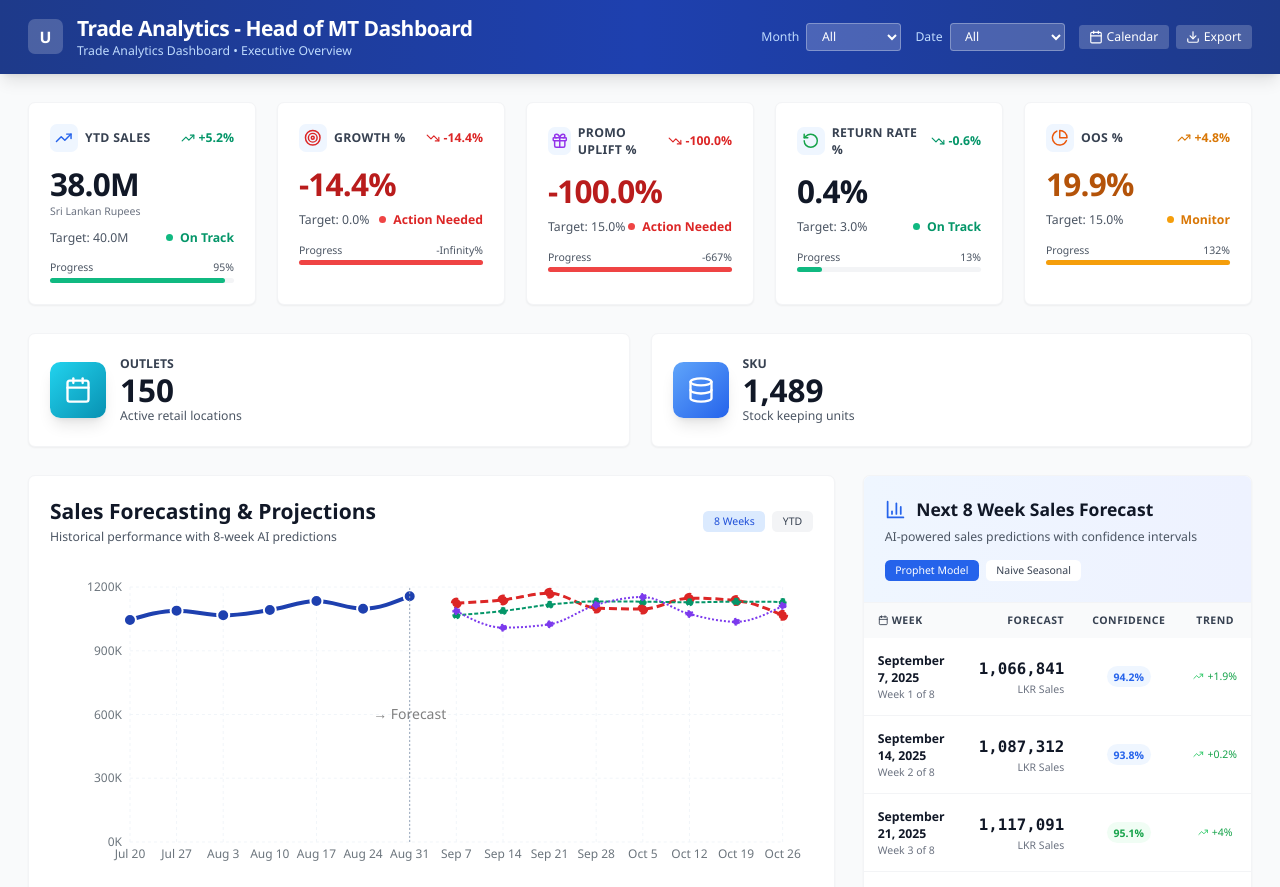
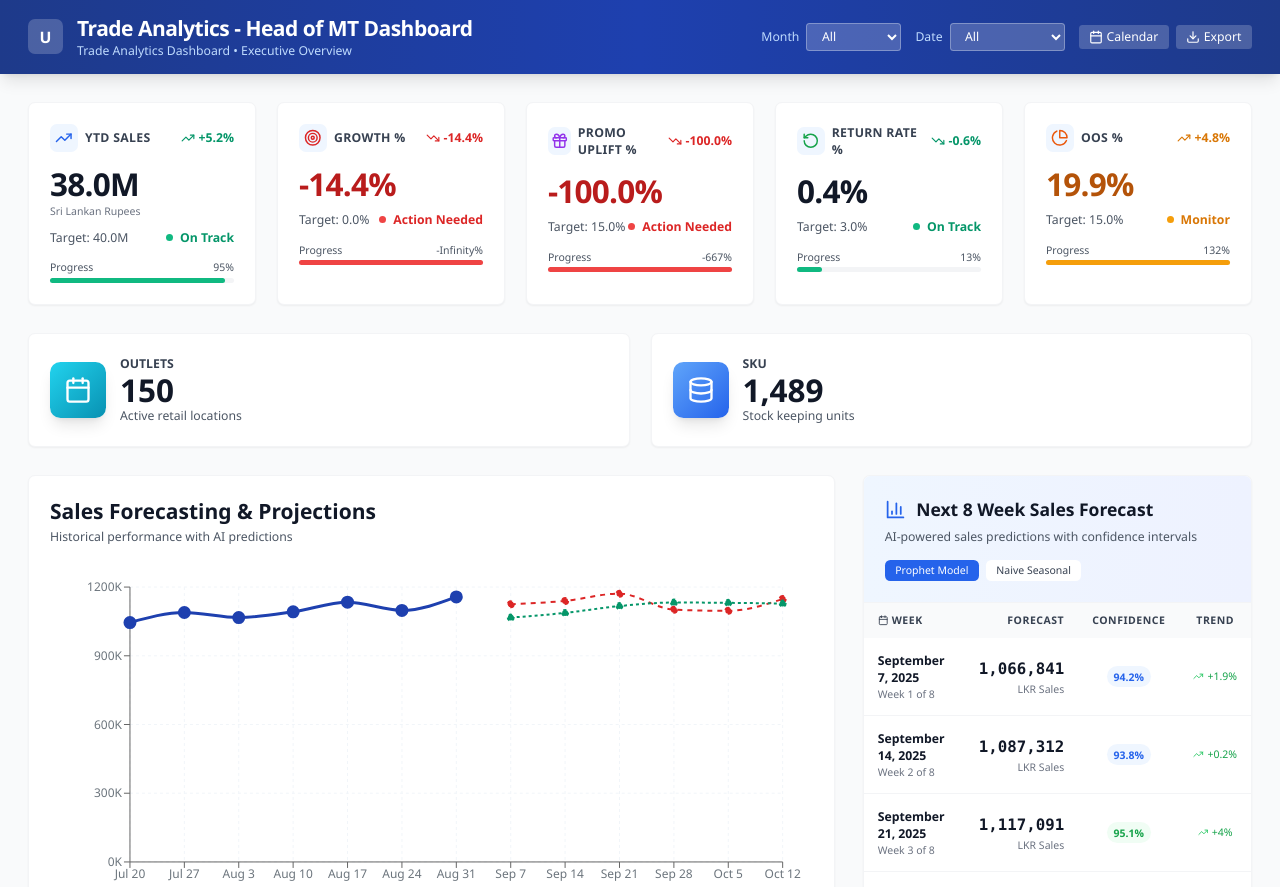
Before and after one commit to dilmithp/tablue-kind, a Next.js app: page / in a window 1280 px wide. Shown: the top 887 px of the page. Built offline with nearby package versions, Linux system fonts and the light colour scheme.

Commit message:
deployment error fix 4

```diff
--- a/src/components/ForecastChart.tsx
+++ b/src/components/ForecastChart.tsx
@@ -10,8 +10,7 @@ import {
     CartesianGrid,
     Tooltip,
     Legend,
-    ResponsiveContainer,
-    ReferenceLine
+    ResponsiveContainer
 } from 'recharts';
 import { SalesData } from '@/lib/types';
 
@@ -21,54 +20,34 @@ interface ForecastChartProps {
 }
 
 export function ForecastChart({ data, height = 300 }: ForecastChartProps) {
-    // Enhanced data with beautiful styling
-    const enhancedData = [
-        // Historical actual data (darker, solid lines)
-        { week: '2025-07-20', actual: 1045000, sarimax: null, prophet: null, naive: null },
-        { week: '2025-07-27', actual: 1089000, sarimax: null, prophet: null, naive: null },
-        { week: '2025-08-03', actual: 1067000, sarimax: null, prophet: null, naive: null },
-        { week: '2025-08-10', actual: 1092000, sarimax: null, prophet: null, naive: null },
-        { week: '2025-08-17', actual: 1134000, sarimax: null, prophet: null, naive: null },
-        { week: '2025-08-24', actual: 1098000, sarimax: null, prophet: null, naive: null },
-        { week: '2025-08-31', actual: 1157000, sarimax: null, prophet: null, naive: null },
-
-        // Forecast data (brighter, dashed lines)
-        { week: '2025-09-07', actual: null, sarimax: 1124743, prophet: 1066841, naive: 1086827 },
-        { week: '2025-09-14', actual: null, sarimax: 1139692, prophet: 1087312, naive: 1009021 },
-        { week: '2025-09-21', actual: null, sarimax: 1171292, prophet: 1117091, naive: 1024850 },
-        { week: '2025-09-28', actual: null, sarimax: 1101363, prophet: 1132540, naive: 1115905 },
-        { week: '2025-10-05', actual: null, sarimax: 1096294, prophet: 1131227, naive: 1153171 },
-        { week: '2025-10-12', actual: null, sarimax: 1147926, prophet: 1128149, naive: 1073627 },
-        { week: '2025-10-19', actual: null, sarimax: 1136783, prophet: 1131396, naive: 1036697 },
-        { week: '2025-10-26', actual: null, sarimax: 1067240, prophet: 1129921, naive: 1111540 }
+    // Simple, working data
+    const chartData = [
+        { week: 'Jul 20', actual: 1045000, sarimax: null, prophet: null },
+        { week: 'Jul 27', actual: 1089000, sarimax: null, prophet: null },
+        { week: 'Aug 3', actual: 1067000, sarimax: null, prophet: null },
+        { week: 'Aug 10', actual: 1092000, sarimax: null, prophet: null },
+        { week: 'Aug 17', actual: 1134000, sarimax: null, prophet: null },
+        { week: 'Aug 24', actual: 1098000, sarimax: null, prophet: null },
+        { week: 'Aug 31', actual: 1157000, sarimax: null, prophet: null },
+        { week: 'Sep 7', actual: null, sarimax: 1124743, prophet: 1066841 },
+        { week: 'Sep 14', actual: null, sarimax: 1139692, prophet: 1087312 },
+        { week: 'Sep 21', actual: null, sarimax: 1171292, prophet: 1117091 },
+        { week: 'Sep 28', actual: null, sarimax: 1101363, prophet: 1132540 },
+        { week: 'Oct 5', actual: null, sarimax: 1096294, prophet: 1131227 },
+        { week: 'Oct 12', actual: null, sarimax: 1147926, prophet: 1128149 }
     ];
-
-    const formatDate = (dateStr: string) => {
-        const date = new Date(dateStr);
-        return date.toLocaleDateString('en-US', { month: 'short', day: 'numeric' });
-    };
-
-    const formatValue = (value: number) => {
-        return `${(value / 1000).toFixed(0)}K`;
-    };
 
     const CustomTooltip = ({ active, payload, label }: any) => {
         if (active && payload && payload.length) {
             return (
-                <div className="bg-white p-4 rounded-lg shadow-lg border border-gray-200">
-                    <p className="font-semibold text-gray-900 mb-2">{formatDate(label)}</p>
+                <div className="bg-white p-3 rounded-lg shadow border">
+                    <p className="font-medium text-gray-900 mb-2">{label}</p>
                     {payload.map((entry: any, index: number) => {
                         if (entry.value) {
                             return (
-                                <div key={index} className="flex items-center justify-between min-w-[200px]">
-                                    <div className="flex items-center">
-                                        <div
-                                            className="w-3 h-3 rounded-full mr-2"
-                                            style={{ backgroundColor: entry.color }}
-                                        />
-                                        <span className="text-sm text-gray-700 capitalize">{entry.dataKey}</span>
-                                    </div>
-                                    <span className="text-sm font-bold text-gray-900">
+                                <div key={index} className="flex justify-between items-center min-w-[150px]">
+                                    <span className="text-sm text-gray-700">{entry.dataKey}:</span>
+                                    <span className="font-bold text-gray-900">
                     {entry.value.toLocaleString()}
                   </span>
                                 </div>
@@ -85,120 +64,65 @@ export function ForecastChart({ data, height = 300 }: ForecastChartProps) {
     return (
         <div className="bg-white rounded-lg shadow-sm border border-gray-100 p-6">
             <div className="mb-6">
-                <div className="flex items-center justify-between mb-2">
-                    <div>
-                        <h2 className="text-2xl font-bold text-gray-900">Sales Forecasting & Projections</h2>
-                        <p className="text-sm text-gray-600 mt-1">Historical performance with 8-week AI predictions</p>
-                    </div>
-                    <div className="flex space-x-2">
-                        <button className="px-3 py-1 bg-blue-100 text-blue-700 rounded-md text-xs font-medium hover:bg-blue-200 transition-colors">
-                            8 Weeks
-                        </button>
-                        <button className="px-3 py-1 bg-gray-100 text-gray-700 rounded-md text-xs font-medium hover:bg-gray-200 transition-colors">
-                            YTD
-                        </button>
-                    </div>
-                </div>
+                <h2 className="text-2xl font-bold text-gray-900">Sales Forecasting & Projections</h2>
+                <p className="text-sm text-gray-600 mt-1">Historical performance with AI predictions</p>
             </div>
 
             <ResponsiveContainer width="100%" height={height}>
-                <LineChart data={enhancedData} margin={{ top: 20, right: 30, left: 20, bottom: 5 }}>
+                <LineChart data={chartData} margin={{ top: 20, right: 30, left: 20, bottom: 5 }}>
                     <CartesianGrid strokeDasharray="3 3" stroke="#f1f5f9" />
 
                     <XAxis
                         dataKey="week"
-                        axisLine={false}
-                        tickLine={false}
-                        tick={{ fontSize: 12, fill: '#64748b' }}
-                        tickFormatter={formatDate}
+                        tick={{ fontSize: 12 }}
                     />
 
                     <YAxis
-                        axisLine={false}
-                        tickLine={false}
-                        tick={{ fontSize: 12, fill: '#64748b' }}
-                        tickFormatter={formatValue}
+                        tick={{ fontSize: 12 }}
+                        tickFormatter={(value) => `${(value / 1000).toFixed(0)}K`}
                     />
 
                     <Tooltip content={<CustomTooltip />} />
 
-                    {/* Actual Sales Line - Thick Blue */}
                     <Line
                         type="monotone"
                         dataKey="actual"
                         stroke="#1e40af"
-                        strokeWidth={4}
-                        dot={{ r: 6, fill: '#1e40af', strokeWidth: 2, stroke: '#ffffff' }}
+                        strokeWidth={3}
+                        dot={{ r: 5, fill: '#1e40af' }}
                         connectNulls={false}
                         name="Actual"
                     />
 
-                    {/* SARIMAX+Promo - Red Dashed */}
                     <Line
                         type="monotone"
                         dataKey="sarimax"
                         stroke="#dc2626"
-                        strokeWidth={3}
-                        strokeDasharray="8 4"
-                        dot={{ r: 4, fill: '#dc2626' }}
+                        strokeWidth={2}
+                        strokeDasharray="5 5"
+                        dot={{ r: 3, fill: '#dc2626' }}
                         connectNulls={false}
                         name="SARIMAX+Promo"
                     />
 
-                    {/* Prophet - Green Dashed */}
                     <Line
                         type="monotone"
                         dataKey="prophet"
                         stroke="#059669"
                         strokeWidth={2}
-                        strokeDasharray="4 2"
+                        strokeDasharray="3 3"
                         dot={{ r: 3, fill: '#059669' }}
                         connectNulls={false}
                         name="Prophet"
                     />
 
-                    {/* Naive Seasonal - Purple Dotted */}
-                    <Line
-                        type="monotone"
-                        dataKey="naive"
-                        stroke="#7c3aed"
-                        strokeWidth={2}
-                        strokeDasharray="2 2"
-                        dot={{ r: 3, fill: '#7c3aed' }}
-                        connectNulls={false}
-                        name="Naive Seasonal"
-                    />
-
-                    {/* Forecast Separator */}
-                    <ReferenceLine
-                        x="2025-08-31"
-                        stroke="#94a3b8"
-                        strokeDasharray="2 2"
-                        label={{ value: "→ Forecast", position: "topRight" }}
-                    />
-
-                    <Legend
-                        wrapperStyle={{ paddingTop: '20px' }}
-                        iconType="line"
-                    />
+                    <Legend />
                 </LineChart>
             </ResponsiveContainer>
 
-            {/* Chart Footer */}
-            <div className="mt-4 flex items-center justify-between text-sm text-gray-600 bg-gray-50 rounded-lg p-3">
-                <div className="flex items-center space-x-4">
-                    <div className="flex items-center">
-                        <div className="w-4 h-1 bg-blue-600 rounded mr-2"></div>
-                        <span>Historical Data</span>
-                    </div>
-                    <div className="flex items-center">
-                        <div className="w-4 h-1 bg-red-600 rounded mr-2"></div>
-                        <span>AI Predictions</span>
-                    </div>
-                </div>
-                <div className="text-xs">
-                    <span className="font-medium">Recommended:</span> SARIMAX+Promo
-                </div>
+            <div className="mt-4 text-center text-sm text-gray-600">
+                <span className="font-medium">Historical Data</span> (Blue) •
+                <span className="font-medium"> AI Forecasts</span> (Red & Green)
             </div>
         </div>
     );
```
